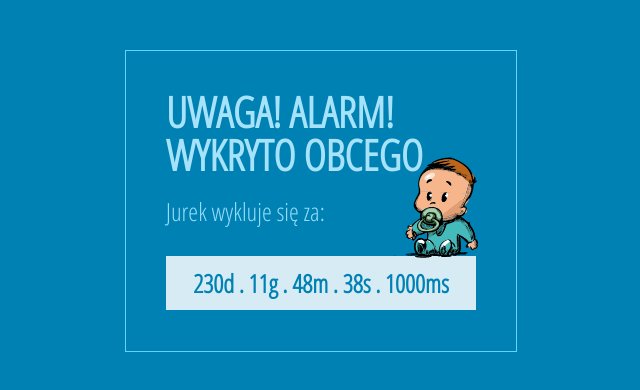
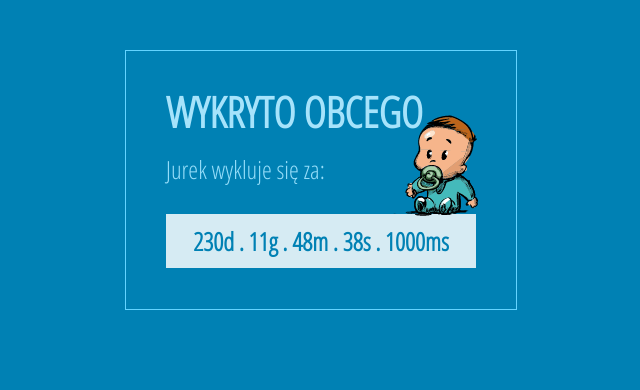
Before and after one commit to YesIDont/doomsday, a plain HTML site: page index.html in a window 1280 px wide. Shown: the whole page, without its empty margins (319-959 px from the left). Drawn offline with Linux system fonts and the light colour scheme.

Commit message:
lazy commit

```diff
--- a/index.html
+++ b/index.html
@@ -14,7 +14,7 @@
 	</head>
 
 	<body>
-		<h1>Uwaga! Alarm!<br>Wykryto obcego</h1>
+		<h1>Wykryto obcego</h1>
 		<p>Jurek wykluje się za:</p>
 
 		<p id="timeLeft"></p>
```
